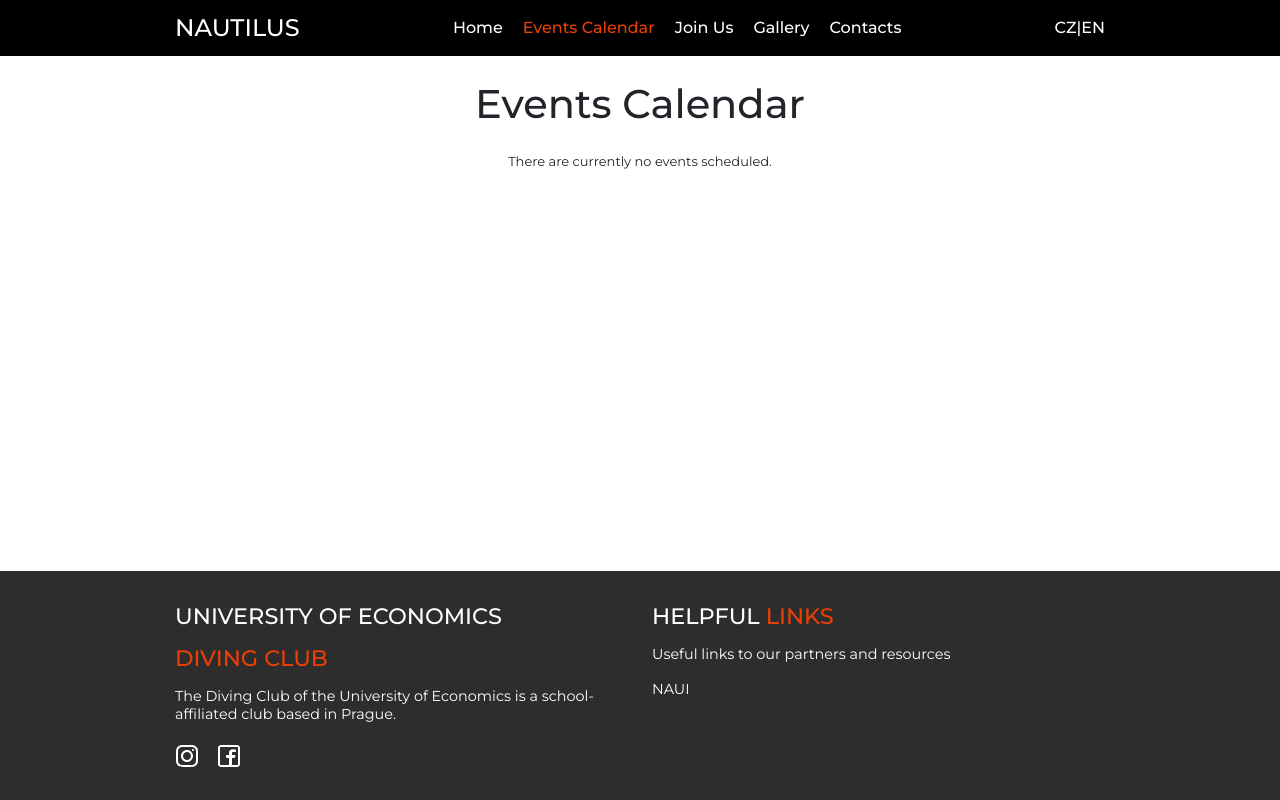
After one commit to SimonHlavsa/Nautilus, a Django app: page /calendar/ in a window 1280 px wide. The commit adds this page. Run offline with Django 5.2, Linux system fonts and the light colour scheme; some libraries are stand-ins or nearby versions.

```diff
--- a/main/forms.py
+++ b/main/forms.py
@@ -18,10 +18,10 @@ class MultipleFileInput(forms.ClearableFileInput):
 
 CERTIFICATION_CHOICES = [
     ('in_training', _('In Training')),
-    ('owd', _('OWD')),
-    ('aowd', _('AOWD')),
-    ('divemaster', _('Dive Master')),
-    ('instructor', _('Dive Instructor')),
+    ('owd', 'OWD'),
+    ('aowd', 'AOWD'),
+    ('divemaster', 'Dive Master'),
+    ('instructor', 'Dive Instructor'),
     ('other', _('Other'))
 ]
 
--- a/main/templates/main/base.html
+++ b/main/templates/main/base.html
@@ -109,7 +109,7 @@
                 <div class="col-md-6">
                     <h5>{% trans "UNIVERSITY OF ECONOMICS" %}</h5>
                     <h6 class="h-color">{% trans "DIVING CLUB" %}</h6>
-                    <p>{% trans "The Diving Club of the University of Economics is a school-affiliated diving club based in Prague." %}</p>
+                    <p>{% trans "The Diving Club of the University of Economics is a school-affiliated club based in Prague." %}</p>
                     <div class="social-icons">
                     <!-- Instagram Icon -->
                     <a href="https://www.instagram.com/nautilus_vse/" target="_blank" aria-label="Instagram">
@@ -133,9 +133,7 @@
                 <h5>{% trans "HELPFUL" %} <span class="h-color">{% trans "LINKS" %}</span></h5>
                 <p>{% trans "Useful links to our partners and resources" %}</p>
                 <ul class="list-unstyled">
-                    <li><a href="#">Partner 1</a></li>
-                    <li><a href="#">Partner 2</a></li>
-                    <li><a href="#">Partner 3</a></li>
+                    <li><a href="https://www.naui.org/">NAUI</a></li>
                 </ul>
             </div>
         </div>
--- /dev/null
+++ b/main/templates/main/calendar.html
@@ -0,0 +1,11 @@
+{% extends "main/base.html" %}
+{% load static i18n %}
+
+{% block extra_head %}
+<link rel="stylesheet" href="{% static 'main/css/calendar.css' %}">
+{% endblock extra_head %}
+
+{% block content %}
+<h1 class="text-center mb-4">{% trans "Events Calendar" %}</h1>
+<p class="text-center">{% trans "There are currently no events scheduled." %}</p>
+{% endblock %}
--- a/main/templates/main/gallery.html
+++ b/main/templates/main/gallery.html
@@ -7,11 +7,11 @@
 
 {% block content %}
 
-<h1 class="text-center">Galerie</h1>
+<h1 class="text-center">{% trans "Gallery" %}</h1>
 <div class="gallery-wrapper">
     {% for folder in folders %}
         <div class="folder-card" style="background-image: url('{{ folder.thumbnailLink }}');">
-            <a href="{% url 'gallery_detail' folder.id %}">
+            <a href="{% url 'gallery_detail' %}?folder_id={{ folder.id }}&folder_name={{ folder.name|urlencode }}">
                 <div class="overlay">
                     <h2>{{ folder.name }}</h2>
                 </div>
--- a/main/templates/main/gallery_detail.html
+++ b/main/templates/main/gallery_detail.html
@@ -1,12 +1,12 @@
 {% extends "main/base.html" %}
-{% load static %}
+{% load static i18n %}
 
 {% block extra_head %}
 <link rel="stylesheet" href="{% static 'main/css/gallery_detail.css' %}">
 {% endblock extra_head %}
 
 {% block content %}
-<h1 class="text-center">Galerie</h1>
+<h1 class="text-center">{{ folder_name }}</h1>
 <div class="photos">
     {% for image in images %}
         <div class="photo">
--- a/main/urls.py
+++ b/main/urls.py
@@ -9,5 +9,5 @@ urlpatterns = [
     path('registration/', views.registration, name='registration'),
     path('calendar/', views.calendar, name='calendar'),
     path('gallery/', views.gallery, name='gallery'),
-    path('gallery/<str:folder_id>/', views.gallery_detail, name='gallery_detail'),
+    path('gallery/detail/', views.gallery_detail, name='gallery_detail'),
 ]
--- a/main/views.py
+++ b/main/views.py
@@ -5,7 +5,7 @@ from django.shortcuts import render
 from django.template.loader import render_to_string
 from django.shortcuts import render
 from main.drive_utils import get_folders, get_images_in_folder
-from .forms import RegistrationForm
+from main.forms import RegistrationForm
 
 def homepage(request):
     """
@@ -121,26 +121,29 @@ def gallery(request):
 
     return render(request, 'main/gallery.html', {'folders': enhanced_folders})
 
-def gallery_detail(request, folder_id):
+def gallery_detail(request):
     """
     Displays all images within a selected folder on Google Drive.
 
     This view retrieves images from the specified folder using cache or API
     and renders them in the gallery detail template.
     """
+    folder_id = request.GET.get('folder_id')
+    folder_name = request.GET.get('folder_name', 'Gallery')
     refresh = request.GET.get('refresh', None)
 
     images = get_images_in_folder(folder_id, refresh=bool(refresh))
     enhanced_folders = []
+
     for img in images:
         thumbnail_link = img.get('thumbnailLink') if img else None
         high_res_link = thumbnail_link.replace("s220", "s800")
         enhanced_folders.append({
             'name': img['name'],
-            'high_res_link': high_res_link
+            'high_res_link': high_res_link,
         })
 
-    return render(request, 'main/gallery_detail.html', {'images': enhanced_folders})
+    return render(request, 'main/gallery_detail.html', {'images': enhanced_folders, 'folder_name': folder_name})
 
 def contacts(request):
     """
```
Also changed, not shown: main/templates/main/contacts.html (+4 -4 lines), main/templates/main/home.html (+4 -4 lines), locale/cs/LC_MESSAGES/django.po.
